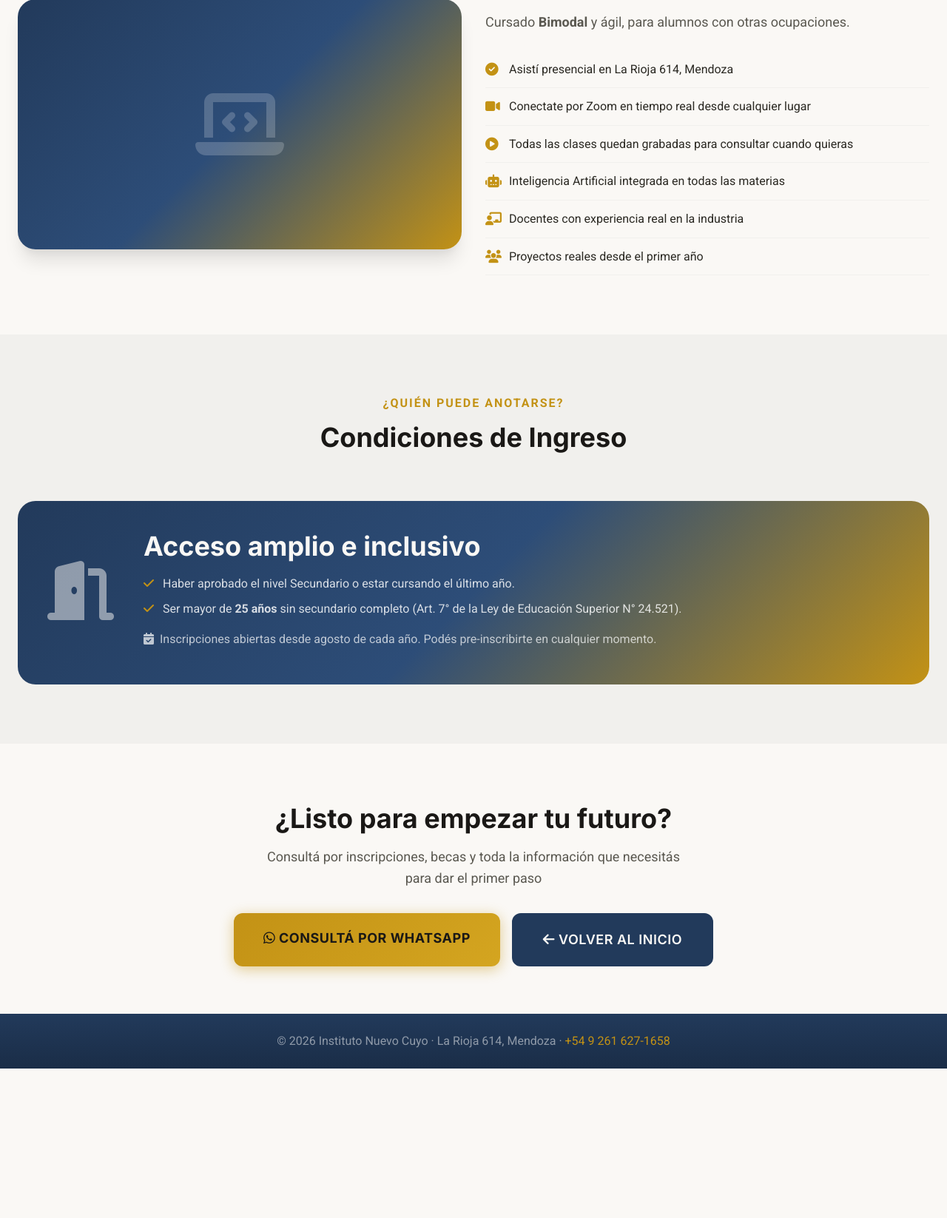
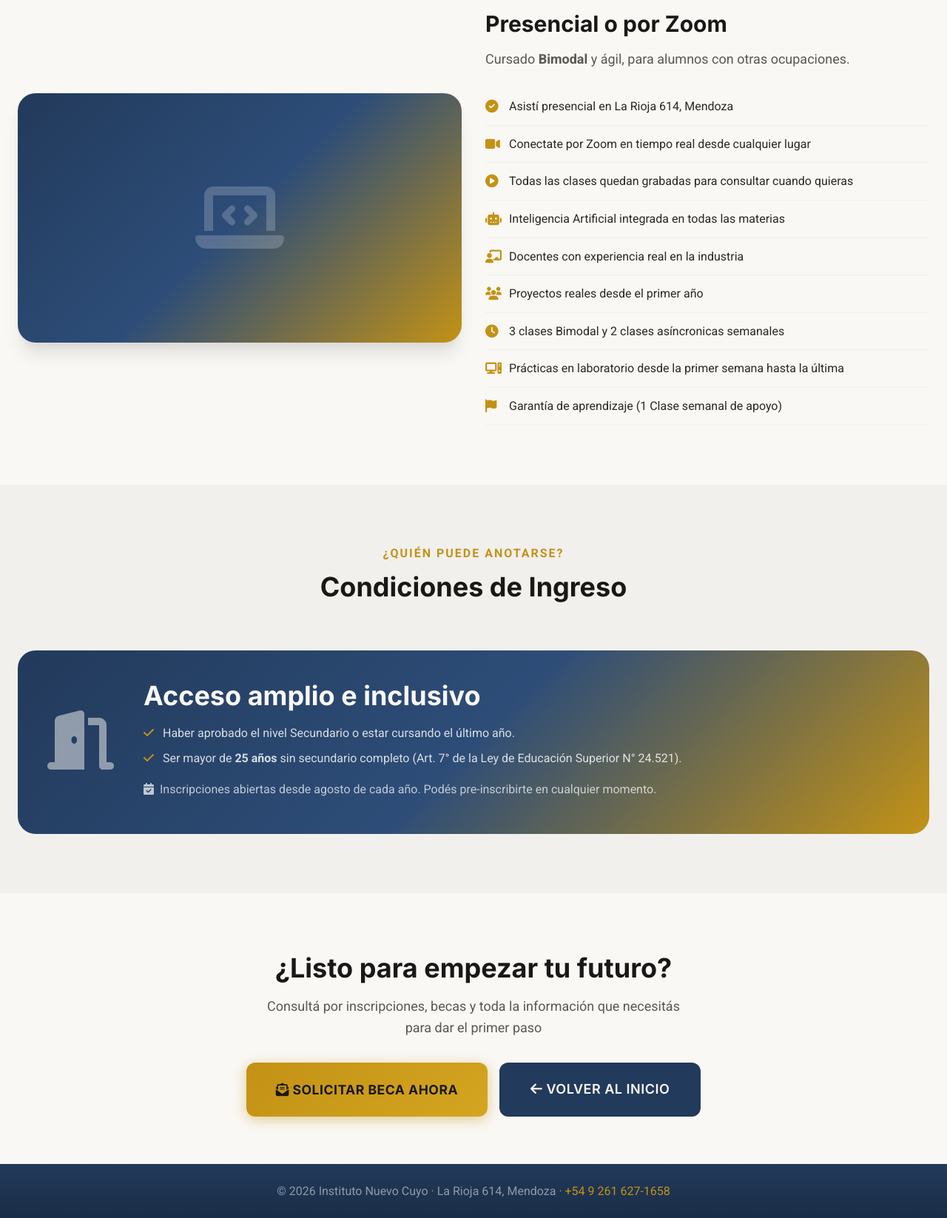
Before and after one commit to FrancoCalegari/incuyoWebTest, a Node server app: page /sabermas in a window 1280 px wide. Shown: the part 2705-4351 px from the top of the page at 74% size. Before the commit the page ends 4149 px from the top, so only its background shows below. Run offline with Node 20, Linux system fonts and the light colour scheme.

Commit message:
Cambios del rector v2

```diff
--- a/views/Servicios.ejs
+++ b/views/Servicios.ejs
@@ -67,12 +67,14 @@
             </button>
 
             <ul class="navbar-menu" id="navbarMenu">
-                <li><a href="/">Inicio</a></li>
+               <!--  <li><a href="/">Inicio</a></li>
                 <li><a href="/#inscripciones">Inscripciones</a></li>
                 <li>
                     <a href="https://aula.incuyo.edu.ar/" target="_blank" class="campus-link">Campus Virtual</a>
                 </li>
-            </ul>
+            </ul>-->
+        </div>
+    </nav>
         </div>
     </nav>
 
--- a/views/index.ejs
+++ b/views/index.ejs
@@ -78,8 +78,8 @@
 
             <ul class="navbar-menu" id="navbarMenu">
                 <!-- <li><a href="#inicio">Inicio</a></li>
-                <li><a href="#inscripciones">Inscripciones</a></li> -->
-                <li><a href="./diplomaturas">Diplomaturas</a></li>
+                <li><a href="#inscripciones">Inscripciones</a></li>
+                <li><a href="./diplomaturas">Diplomaturas</a></li> -->
                 <li>
                     <a href="<%= config.campus_virtual_url || 'https://aula.incuyo.edu.ar/' %>" target="_blank" class="campus-link">Campus Virtual</a>
                 </li>
@@ -494,7 +494,6 @@
                 <section class="section pasantias-section" id="pasantias">
                     <div class="container">
                         <div class="section-header">
-                            <p class="section-subtitle">Vinculación Laboral</p>
                             <h2 class="section-title">Pasantias</h2>
                             <p class="section-description">
                                 Nuestros alumnos desarrollan experiencia real en empresas líderes a través de pasantías
--- a/views/masinfo.ejs
+++ b/views/masinfo.ejs
@@ -28,14 +28,14 @@
                 <span></span>
             </button>
 
-            <ul class="navbar-menu" id="navbarMenu">
-                <!-- <li><a href="#inicio">Inicio</a></li>
-                <li><a href="#inscripciones">Inscripciones</a></li> -->
+            <!--<ul class="navbar-menu" id="navbarMenu">
+                <li><a href="#inicio">Inicio</a></li>
+                <li><a href="#inscripciones">Inscripciones</a></li>
                 <li><a href="/diplomaturas">Diplomaturas</a></li>
                 <li>
                     <a href="<%= config.campus_virtual_url || 'https://aula.incuyo.edu.ar/' %>" target="_blank" class="campus-link">Campus Virtual</a>
                 </li>
-            </ul>
+            </ul>-->
         </div>
     </nav>
 
@@ -172,8 +172,8 @@
                     <div class="cert-card-body">
                         <div class="cert-item"><i class="fab fa-linux"></i> Sistemas Operativos (Linux-Windows)</div>
                         <div class="cert-item"><i class="fas fa-building"></i> Sistemas de Programación Pymes</div>
-                        <div class="cert-item"><i class="fas fa-project-diagram"></i> Análisis y Técnicas de Sistemas
-                        </div>
+                        <div class="cert-item"><i class="fas fa-project-diagram"></i> Análisis y Técnicas de Sistemas</div>
+                        <div class="cert-item"><i class="fas fa-cloud"></i> Inteligencia Artificial en la Nube</div>
                     </div>
                 </div>
 
@@ -187,7 +187,7 @@
                         </div>
                         <div class="cert-item"><i class="fas fa-database"></i> WEB SITE con Bases de Datos Dinámicas
                         </div>
-                        <div class="cert-item"><i class="fas fa-cloud"></i> Inteligencia Artificial en la Nube</div>
+                        <div class="cert-item"><i class="fas fa-robot"></i> Experto en Inteligencia Artificial Senior</div>
                     </div>
                 </div>
             </div>
@@ -221,6 +221,9 @@
                         <li><i class="fas fa-robot"></i> Inteligencia Artificial integrada en todas las materias</li>
                         <li><i class="fas fa-chalkboard-teacher"></i> Docentes con experiencia real en la industria</li>
                         <li><i class="fas fa-users"></i> Proyectos reales desde el primer año</li>
+                        <li><i class="fas fa-clock"></i> 3 clases Bimodal y 2 clases asíncronicas semanales</li>
+                        <li><i class="fas fa-computer"></i> Prácticas en laboratorio desde la primer semana hasta la última</li>
+                        <li><i class="fas fa-flag"></i> Garantía de aprendizaje (1 Clase semanal de apoyo)</li>
                     </ul>
                 </div>
             </div>
@@ -261,10 +264,10 @@
             <h2>¿Listo para empezar tu futuro?</h2>
             <p>Consultá por inscripciones, becas y toda la información que necesitás para dar el primer paso</p>
             <div class="final-cta-btns">
-                <a href="<%= config.inscripciones_whatsapp || 'https://wa.me/5492616271658?text=Hola!%20Me%20interesa%20información%20sobre%20la%20Tecnicatura%20en%20Desarrollo%20de%20Software' %>"
-                    class="btn btn-gold btn-lg" target="_blank">
-                    <i class="fab fa-whatsapp"></i> Consultá por WhatsApp
-                </a>
+                <button class="btn btn-gold btn-lg" onclick="openBecaModal()"
+                    style="font-size: 1.1rem; padding: 1rem 2.5rem;">
+                    <i class="fas fa-envelope-open-text"></i> Solicitar Beca Ahora
+                </button>
                 <a href="/" class="btn btn-secondary btn-lg">
                     <i class="fas fa-arrow-left"></i> Volver al Inicio
                 </a>
```
Also changed, not shown: views/diplomaturas.ejs (+4 -4 lines), views/proyectos.ejs (+4 -4 lines).
